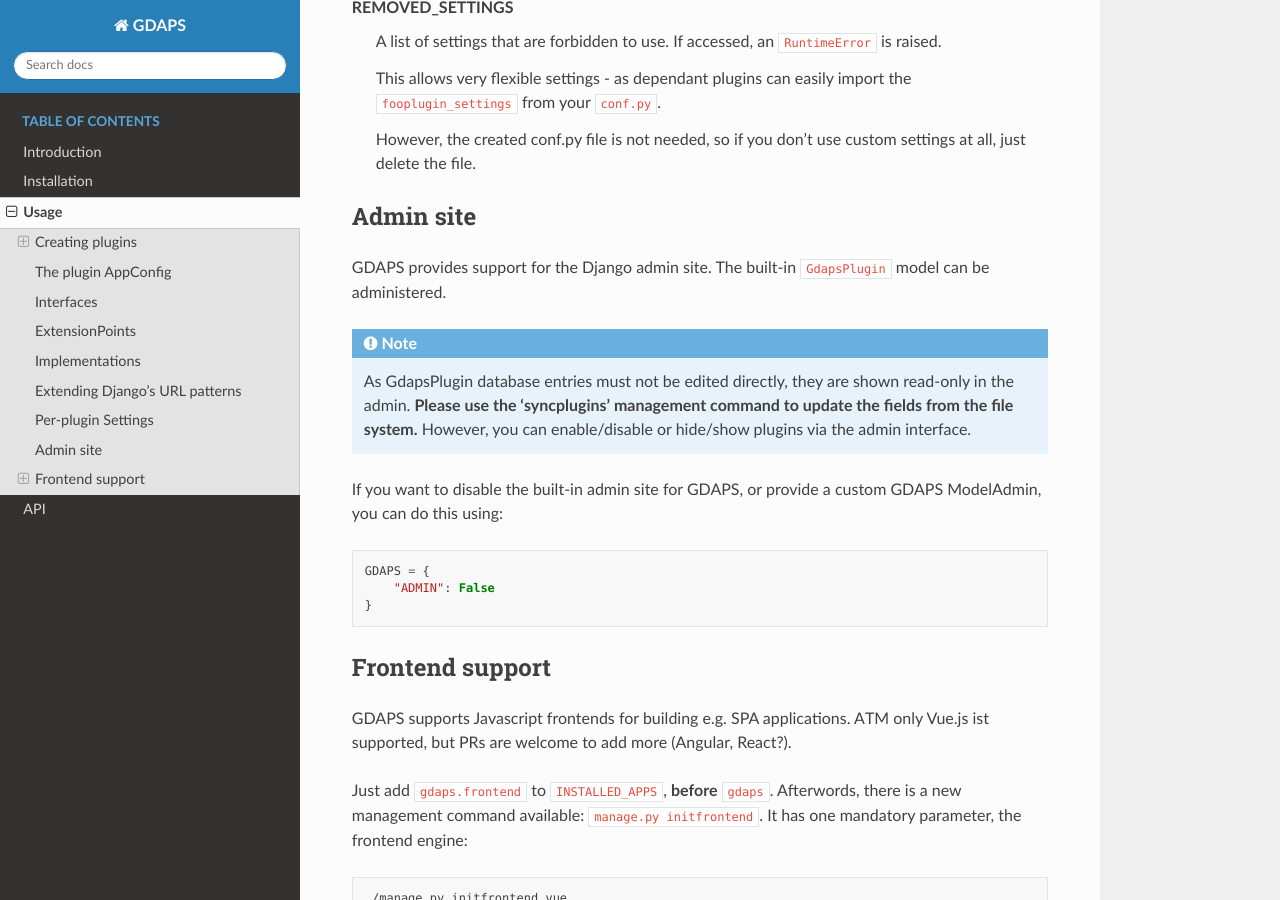
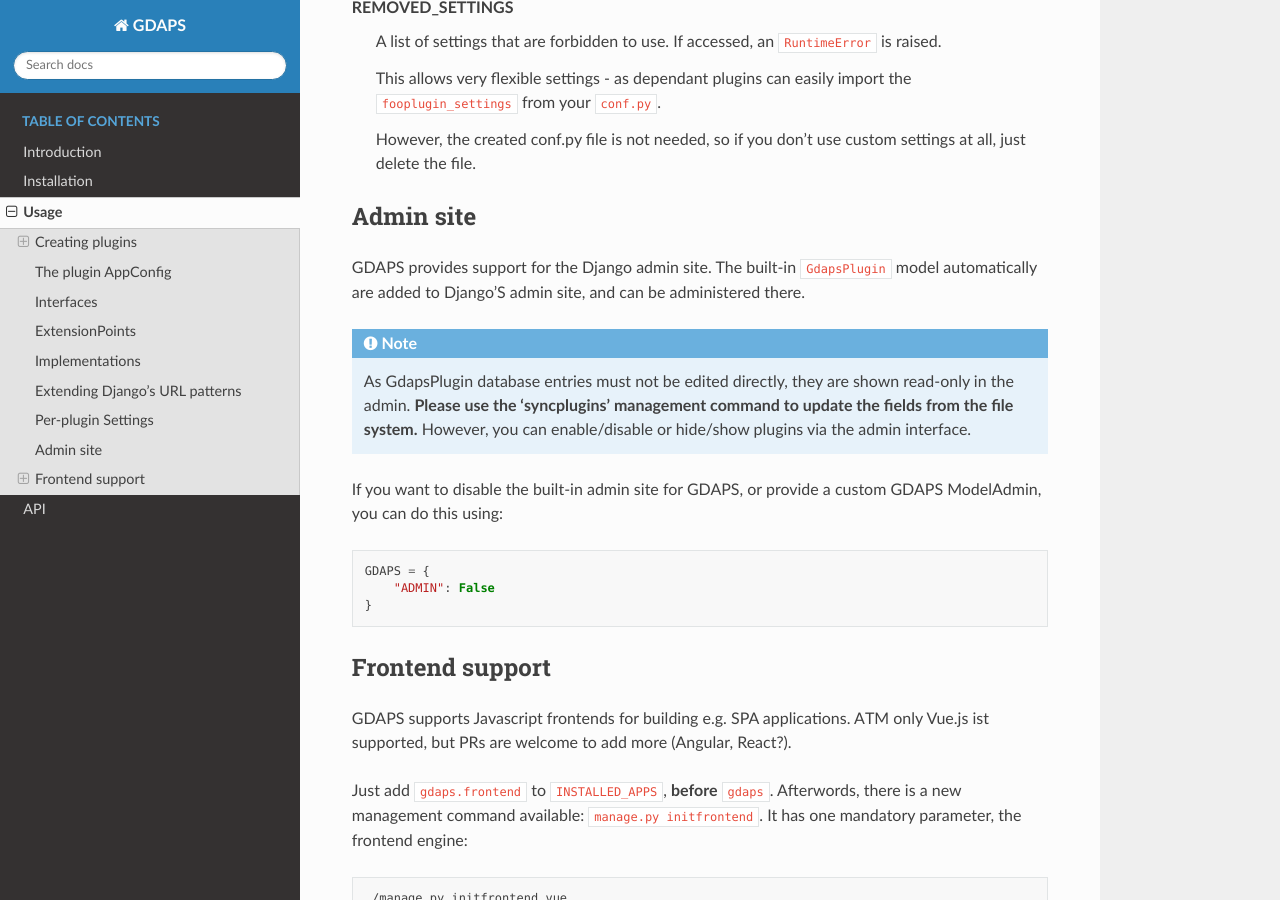
Before and after one commit to rogue707Dev/django-gdaps, a Sphinx documentation site: the page built from docs/usage.rst, in a window 1280 px wide and 900 px high, scrolled down 4740 px. Built offline with Sphinx 7.4.7 and the Read the Docs theme 2.0.0, drawn with Linux system fonts in a browser that asks for light colours; pages that are not in the unit, such as notebooks, are missing from menus.

Commit message:
more understandable auto-admin docs

```diff
--- a/docs/usage.rst
+++ b/docs/usage.rst
@@ -260,7 +260,8 @@
 
 Admin site
 ----------
-GDAPS provides support for the Django admin site. The built-in ``GdapsPlugin`` model can be administered.
+GDAPS provides support for the Django admin site. The built-in ``GdapsPlugin`` model automatically
+are added to Django'S admin site, and can be administered there.
 
 .. note::
 
```
